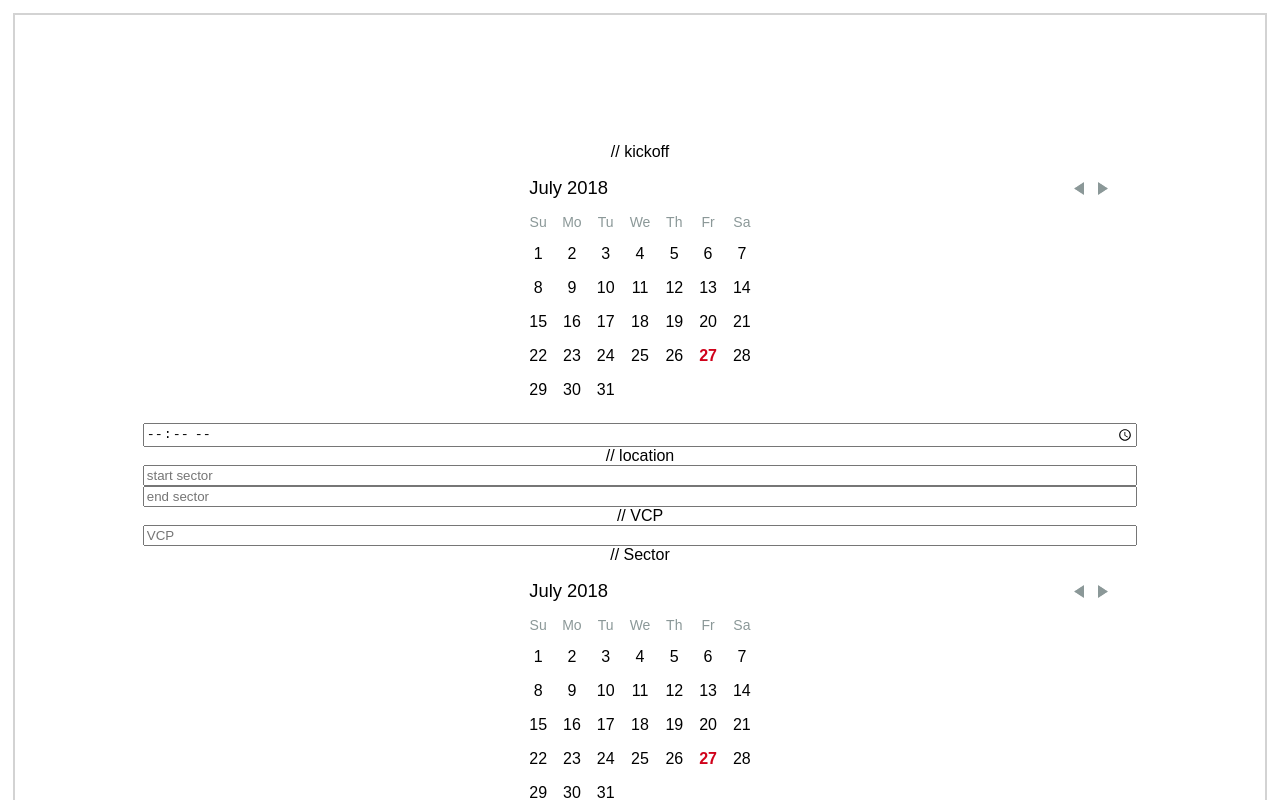
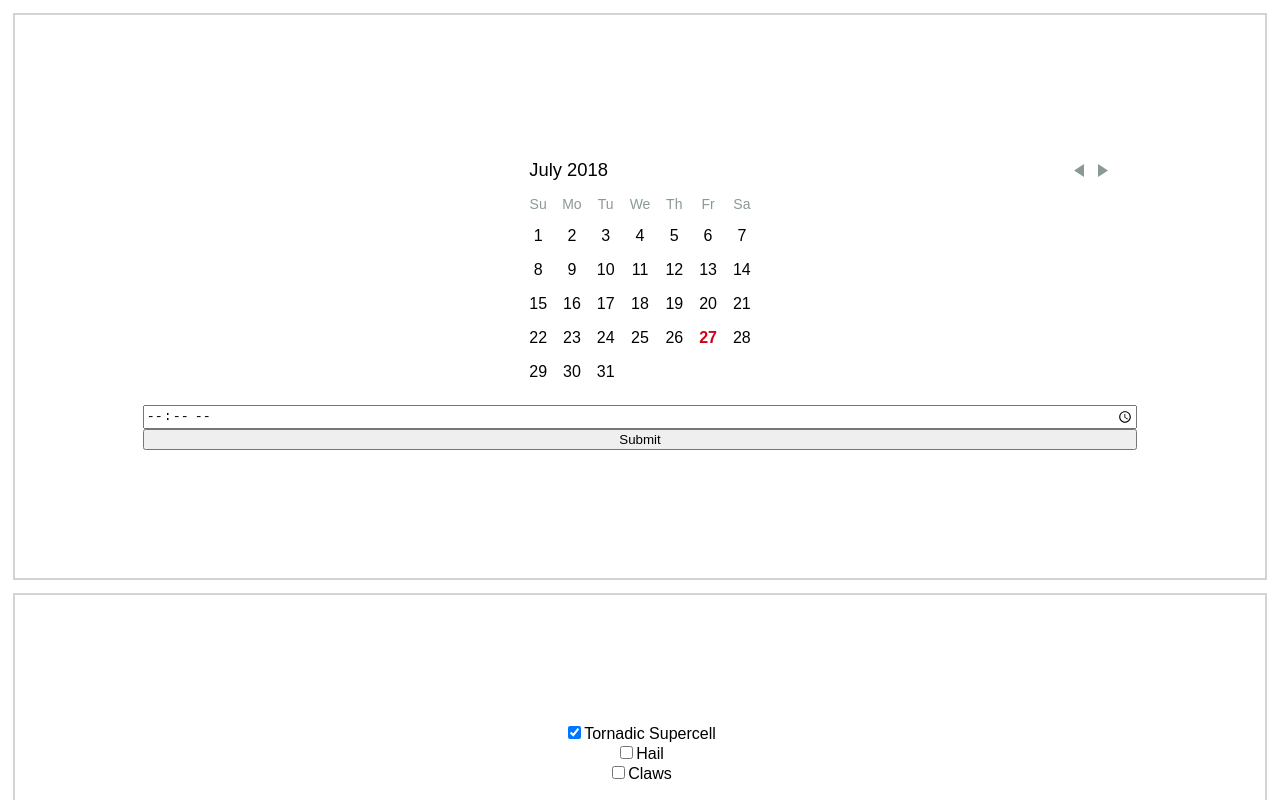
Before and after one commit to emkg/data_collection, a React (Create React App) app: page / in a window 1280 px wide. Both pictures are taken after a click on the input 640 px from the left and 172 px from the top of the page. Shown: the top 800 px of the page. Built offline with nearby package versions, Linux system fonts and the light colour scheme.

Commit message:
added conditional logic to form to render fragments

```diff
--- a/src/components/Form.js
+++ b/src/components/Form.js
@@ -3,43 +3,70 @@ import DayPickerInput from 'react-day-picker';
 import 'react-day-picker/lib/style.css';
 import cx from 'classnames';
 
+// TODO: handle submit
+// TODO:
+
+const stop = (event) => (event.stopPropagation(), event.preventDefault());
 
 export default class Form extends React.Component {
+
+  handleSubmit = (event) => {
+    stop(event);
+
+    let data = {
+      startTime: event.target.startTime.value,
+      locationLat: event.target.lat.value,
+      locationLong: event.target.long.value,
+      VCP: event.target.vcp.value,
+      sectorStart: event.target.sectorStart.value,
+      sectorEnd: event.target.sectorEnd.value,
+      warningCounties: event.target.counties.value,
+      warningText: event.target.warningText.value,
+      reportText: event.target.reportText.value,
+      remark: event.target.remark.value,
+    }
+    console.log(data)
+  }
+
   render() {
     return (
-      <div>
-        <form onSubmit={ () => (console.log("submitted!"))}>
-           // kickoff
+      <div className={cx(this.props.className)}>
+        <form onSubmit={this.handleSubmit}>
            <DayPickerInput />
-           <input type="time" name="time" min="00:00" max="23:59" />
-           // location
-           <input type="number" placeholder="start sector"/>
-           <input type="number" placeholder="end sector"/>
+           <input type="time" name="startTime" min="00:00" max="23:59" />
 
-           // VCP
-           <input type="text" placeholder="VCP"/>
+           {this.props.className === "mobile" && (
+             <div>
+                <input type="number" name="lat" placeholder="lat"/>
+                <input type="number" name="long" placeholder="long"/>
+             </div>
+           )}
 
-           // Sector
-           <DayPickerInput />
-           <input type="time" name="time" min="00:00" max="23:59" />
-           <input type="number" placeholder="start sector"/>
-           <input type="number" placeholder="end sector"/>
+           {this.props.className === "vcp" && (
+             <input type="text" name="vcp" placeholder="VCP"/>
+           )}
 
-           // Warning
-           <DayPickerInput />
-           <input type="time" name="time" min="00:00" max="23:59" />
-           <input type="text" placeholder="counties..."  />
-           <textarea name="paragraph_text" cols="50" rows="10" placeholder="Warning text"/>
+           {this.props.className === "sector" && (
+             <div>
+                <input type="number" name="sectorStart" placeholder="start sector"/>
+                <input type="number" name="sectorEnd" placeholder="end sector"/>
+             </div>
+           )}
 
-           // Report
-           <DayPickerInput />
-           <input type="time" name="time" min="00:00" max="23:59" />
-           <textarea name="paragraph_text" cols="50" rows="10" placeholder="Report text"/>
+           {this.props.className === "warning" && (
+             <div>
+                <input type="text" name="counties" placeholder="counties..."  />
+                <textarea name="warningText" cols="50" rows="10" placeholder="Warning text"/>
+             </div>
+           )}
 
-           // Remark
-           <DayPickerInput />
-           <input type="time" name="time" min="00:00" max="23:59" />
-           <textarea name="paragraph_text" cols="50" rows="10" placeholder="remarks..."/>
+           {this.props.className === "report" && (
+             <textarea name="reportText" cols="50" rows="10" placeholder="Report text"/>
+           )}
+
+           {this.props.className === "remark" && (
+             <textarea name="remark" cols="50" rows="10" placeholder="remarks..."/>
+           )}
 
            <input type="submit" />
         </form>
```
